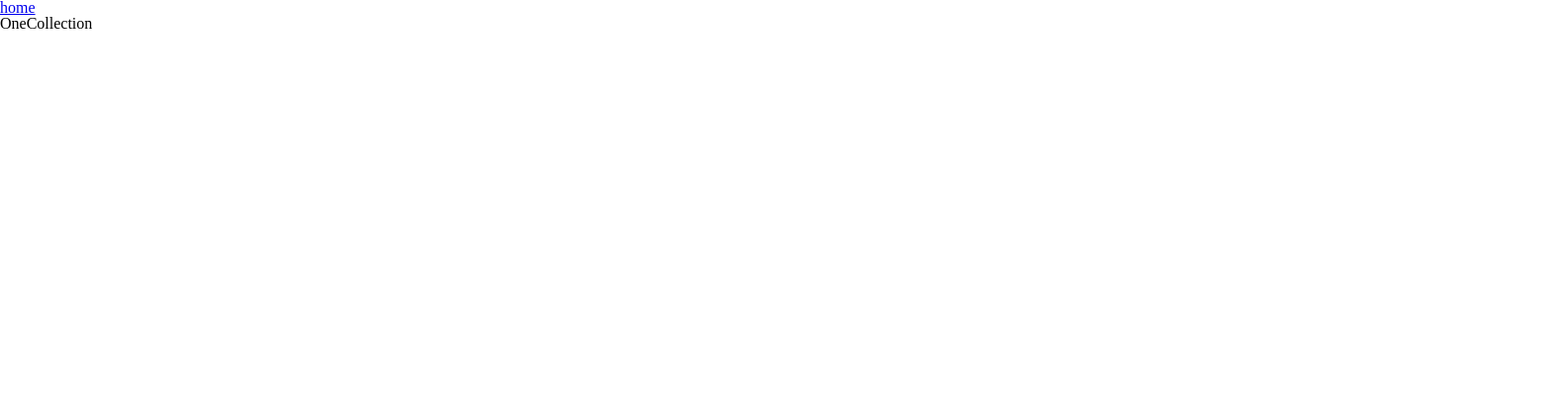
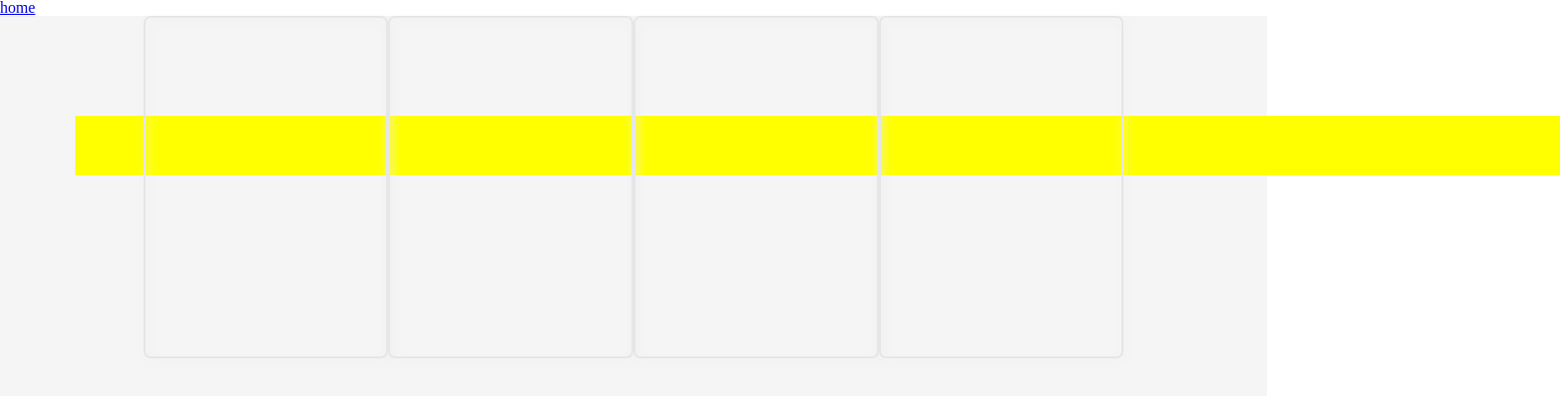
Before and after one commit to nity-su/nft-marketplace, a React (Create React App) app: page /onecollection in a window 1280 px wide. Shown: the top 400 px of the page at 99% size, 1576 px wide, since content can reach past the window. Built offline with nearby package versions, Linux system fonts and the light colour scheme; a web font is replaced by a local one.

Commit message:
원컬렉션 수정

```diff
--- a/src/pages/OneCollection.js
+++ b/src/pages/OneCollection.js
@@ -1,11 +1,48 @@
 import styled from "styled-components";
 
-const Container = styled.div``;
+const Container = styled.div`
+  width: 100%;
+  height: 100vh;
+  background-color: whitesmoke;
+`;
+
+const CardR = styled.div`
+  display: flex;
+  justify-content: center;
+  align-items: center;
+`;
+
+const Notice = styled.div`
+  position: absolute;
+  width: 1500px;
+  height: 60px;
+  left: 76px;
+  top: 117px;
+
+  background: yellow;
+`;
+
+const Card = styled.div`
+  width: 243.69px;
+  height: 341.76px;
+  left: 76px;
+  top: 186px;
+
+  border: 2px solid #e6e6e6;
+  filter: drop-shadow(2px 4px 4px #eeeeee);
+  border-radius: 7px;
+`;
 
 export default function OneCollection() {
   return (
-  <Container>
-    OneCollection
+    <Container>
+      <Notice></Notice>
+      <CardR>
+        <Card></Card>
+        <Card></Card>
+        <Card></Card>
+        <Card></Card>
+      </CardR>
     </Container>
-    )
+  );
 }
```
